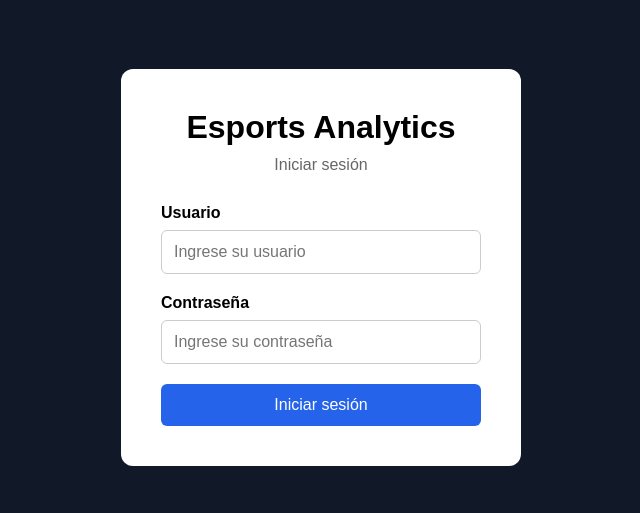
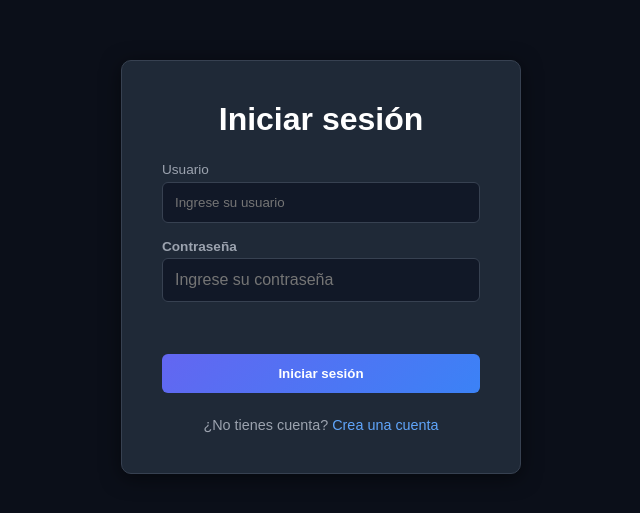
Before and after one commit to EuguiMarioTomas/BD_Esports_Analytics_FE, a React (Vite) app: page / in a window 1280 px wide. Shown: the part 133-646 px from the top of the page, without its empty margins (319-959 px from the left). Built offline with nearby package versions, Linux system fonts and the light colour scheme.

Commit message:
css actualizado

```diff
--- a/src/pages/Login.tsx
+++ b/src/pages/Login.tsx
@@ -1,5 +1,5 @@
 import { useState } from "react";
-import {useNavigate} from "react-router-dom";
+import {useNavigate, Link} from "react-router-dom";
 
 
 function Login() {
@@ -43,29 +43,24 @@ function Login() {
             setCargando(false);
         }
     };
-
     return (
-        <div className="login-page">
-            <div className="login-container">
-                <h1>Esports Analytics</h1>
-                <p>Iniciar sesión</p>
-                <form onSubmit={handleSubmit}>
-                    <div className="form-group">
-                        <label htmlFor="username">
-                            Usuario
-                        </label>
+        <div  style={{ display: "flex", justifyContent: "center", alignItems: "center", height: "100vh", backgroundColor: "#0b0f19" }}>
+            <div style={{ background: "#1f2937", padding: "2.5rem", borderRadius: "10px", border: "1px solid #374151", width: "100%", maxWidth: "400px", boxShadow: "0 4px 20px rgba(0,0,0,0.5)" }}>
+                <h1 style={{ color: "#ffffff", marginBottom: "1.5rem", textAlign: "center" }}>Iniciar sesión</h1>
+                <form onSubmit={handleSubmit} style={{ display: "flex", flexDirection: "column", gap: "1rem" }}>
+                    <div>
+                        <label htmlFor="username" style={{ color: "#9ca3af", fontSize: "0.85rem", display: "block", marginBottom: "0.3rem" }}> Usuario </label>
                         <input
                             type="text"
                             id="username"
                             placeholder="Ingrese su usuario"
                             value={nombreUsuario}
-                            onChange={(event) =>
-                                setNombreUsuario(event.target.value)
-                            }
+                            onChange={(event) => setNombreUsuario(event.target.value)}
+                            style={{ width: "100%", padding: "0.75rem", borderRadius: "6px", backgroundColor: "#111827", border: "1px solid #374151", color: "#fff", outline: "none", boxSizing: "border-box" }}
                         />
                     </div>
                     <div className="form-group">
-                        <label htmlFor="password">
+                        <label htmlFor="password"  style={{ color: "#9ca3af", fontSize: "0.85rem", display: "block", marginBottom: "0.3rem" }}>
                             Contraseña
                         </label>
                         <input
@@ -73,9 +68,8 @@ function Login() {
                             id="password"
                             placeholder="Ingrese su contraseña"
                             value={password}
-                            onChange={(event) =>
-                                setPassword(event.target.value)
-                            }
+                            onChange={(event) => setPassword(event.target.value)}
+                            style={{ width: "100%", padding: "0.75rem", borderRadius: "6px", backgroundColor: "#111827", border: "1px solid #374151", color: "#fff", outline: "none", boxSizing: "border-box" }}
                         />
                     </div>
                     {error && (
@@ -83,12 +77,26 @@ function Login() {
                             {error}
                         </p>
                     )}
-                    <button type="submit" disabled={cargando}>
+                    <button type="submit" disabled={cargando}
+                     style={{
+                      marginTop: "1rem",
+                      padding: "0.75rem",
+                      background: "linear-gradient(135deg, #6366f1 0%, #3b82f6 100%)",
+                      color: "#ffffff",
+                      border: "none",
+                      borderRadius: "6px",
+                      fontWeight: "600",
+                      cursor: cargando ? "not-allowed" : "pointer",
+                      opacity: cargando ? 0.7 : 1
+                  }}>
                         {cargando
                             ? "Iniciando sesión..."
                             : "Iniciar sesión"}
                     </button>
                 </form>
+                <p style={{ textAlign: "center", marginTop: "1.5rem", color: "#9ca3af", fontSize: "0.9rem" }}>
+              ¿No tienes cuenta? <Link to="/register" style={{ color: "#60a5fa", textDecoration: "none" }}>Crea una cuenta</Link>
+          </p>
             </div>
         </div>
     );
--- /dev/null
+++ b/src/pages/Register.tsx
@@ -0,0 +1,94 @@
+import { useState } from "react";
+import { useNavigate, Link } from "react-router-dom";
+import "./Dashboard.css";
+
+function Register(){
+  const [nombreUsuario, setNombreUsuario] = useState("");
+  const [password, setPassword] = useState("");
+  const [error, setError] = useState("");
+  const [success, setSuccess] = useState("");
+  const [cargando, setLoading] = useState(false);
+  const navigate = useNavigate();
+
+  const handleRegister = async(e: React.FormEvent) =>{
+    e.preventDefault();
+    setError("");
+    setSuccess("");
+    setLoading(true);
+
+    const baseUrl = import.meta.env.VITE_BACKEND_URL;
+    try{
+      const res = await fetch(`${baseUrl}/api/auth/register`,
+        {
+          method: "POST",
+          headers: {"Content-Type": "application/json" },
+          body: JSON.stringify({nombre_usuario: nombreUsuario, password})
+        });
+        const data = await res.json();
+        if(!res.ok){
+          throw new Error(data.message || "Error al registrarse");
+        }
+        setSuccess("¡Cuenta creada con éxito! Redirigiendo al login...");
+        setTimeout(() => {navigate("/"); }, 2000);
+    }catch(err: any){
+      setError(err.message || "No se pudo completar el registro");
+    } finally {
+      setLoading(false);
+    }
+  };
+  return (
+      <div style={{ display: "flex", justifyContent: "center", alignItems: "center", height: "100vh", backgroundColor: "#0b0f19" }}>
+        <div style={{ background: "#1f2937", padding: "2.5rem", borderRadius: "10px", border: "1px solid #374151", width: "100%", maxWidth: "400px", boxShadow: "0 4px 20px rgba(0,0,0,0.5)" }}>
+          <h1 style={{ color: "#ffffff", marginBottom: "1.5rem", textAlign: "center" }}>Crear Cuenta 🎮</h1>
+
+          {error && <div style={{ background: "rgba(248,113,113,0.15)", color: "#f87171", padding: "0.75rem", borderRadius: "6px", marginBottom: "1rem", fontSize: "0.9rem", border: "1px solid #f87171" }}>{error}</div>}
+          {success && <div style={{ background: "rgba(52,211,153,0.15)", color: "#34d399", padding: "0.75rem", borderRadius: "6px", marginBottom: "1rem", fontSize: "0.9rem", border: "1px solid #34d399" }}>{success}</div>}
+
+          <form onSubmit={handleRegister} style={{ display: "flex", flexDirection: "column", gap: "1rem" }}>
+              <div>
+                  <label style={{ color: "#9ca3af", fontSize: "0.85rem", display: "block", marginBottom: "0.3rem" }}>Usuario</label>
+                  <input
+                      type="text"
+                      value={nombreUsuario}
+                      onChange={(e) => setNombreUsuario(e.target.value)}
+                      required
+                      style={{ width: "100%", padding: "0.75rem", borderRadius: "6px", backgroundColor: "#111827", border: "1px solid #374151", color: "#fff", outline: "none", boxSizing: "border-box" }}
+                  />
+              </div>
+              <div>
+                  <label style={{ color: "#9ca3af", fontSize: "0.85rem", display: "block", marginBottom: "0.3rem" }}>Contraseña</label>
+                  <input
+                      type="password"
+                      value={password}
+                      onChange={(e) => setPassword(e.target.value)}
+                      required
+                      style={{ width: "100%", padding: "0.75rem", borderRadius: "6px", backgroundColor: "#111827", border: "1px solid #374151", color: "#fff", outline: "none", boxSizing: "border-box" }}
+                  />
+              </div>
+              <button
+                  type="submit"
+                  disabled={cargando}
+                  style={{
+                      marginTop: "1rem",
+                      padding: "0.75rem",
+                      background: "linear-gradient(135deg, #6366f1 0%, #3b82f6 100%)",
+                      color: "#ffffff",
+                      border: "none",
+                      borderRadius: "6px",
+                      fontWeight: "600",
+                      cursor: cargando ? "not-allowed" : "pointer",
+                      opacity: cargando ? 0.7 : 1
+                  }}
+              >
+                  {cargando ? "Registrando..." : "Registrarse"}
+              </button>
+          </form>
+
+          <p style={{ textAlign: "center", marginTop: "1.5rem", color: "#9ca3af", fontSize: "0.9rem" }}>
+              ¿Ya tienes cuenta? <Link to="/" style={{ color: "#60a5fa", textDecoration: "none" }}>Inicia sesión aquí</Link>
+          </p>
+        </div>
+      </div>
+    );
+}
+export default Register;
```
